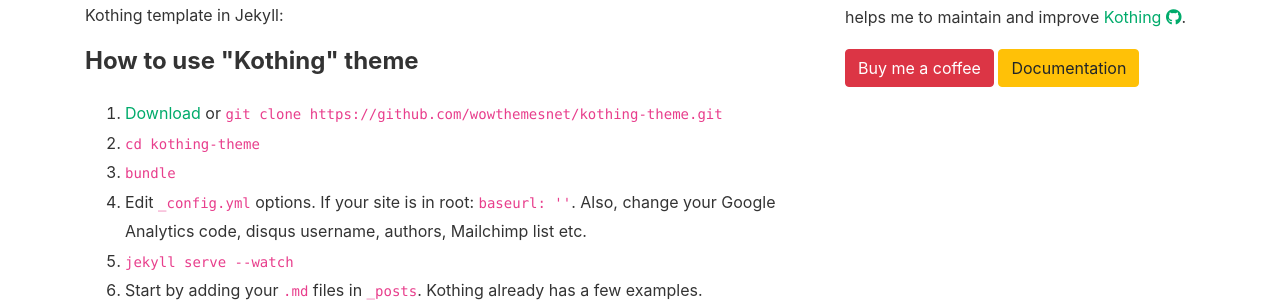
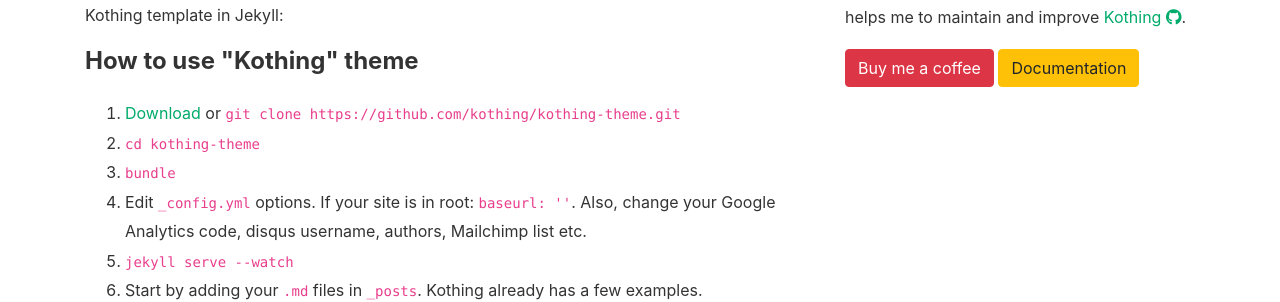
Before and after one commit to kothing/kothing-theme, a Jekyll site: the page built from _pages/about.md, in a window 1280 px wide and 900 px high, scrolled down 2890 px. Shown: the part 154-456 px from the top of the window. Built offline with Jekyll 4.4.1, drawn with Linux system fonts in a browser that asks for light colours; nearby versions of some CDN libraries; comment, search, counter and statistics services are not loaded; some of the changed lines change nothing that is shown.

Commit message:
Update about.md

```diff
--- a/_pages/about.md
+++ b/_pages/about.md
@@ -66,7 +66,7 @@
 <h4>How to use "Kothing" theme</h4>
 
 <ol>
-    <li><a href="https://github.com/kothing/kothing-theme/archive/master.zip">Download</a> or <code class="highlighter-rouge">git clone https://github.com/wowthemesnet/kothing-theme.git</code></li>
+    <li><a href="https://github.com/kothing/kothing-theme/archive/master.zip">Download</a> or <code class="highlighter-rouge">git clone https://github.com/kothing/kothing-theme.git</code></li>
     <li><code class="highlighter-rouge">cd kothing-theme</code></li>
     <li><code class="highlighter-rouge">bundle</code></li>
     <li>Edit <code class="highlighter-rouge">_config.yml</code> options. If your site is in root: <code class="highlighter-rouge">baseurl: ''</code>. Also, change your Google Analytics code, disqus username, authors, Mailchimp list etc.</li>
```
